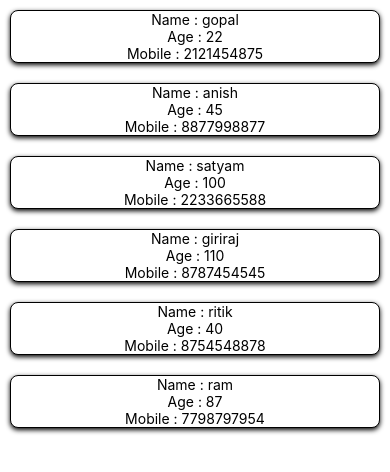
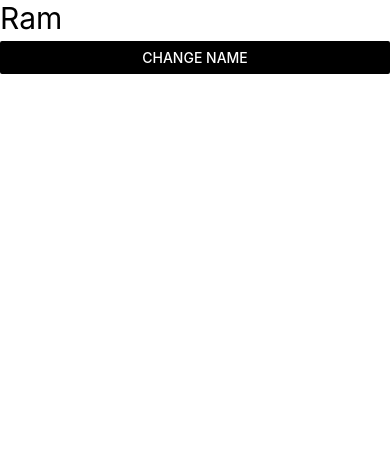
Before and after one commit to gopalkushwah/React-Native, a React Native app: screen / in a window 390 px wide. Shown: the top 472 px of the page. Built offline with nearby package versions, Linux system fonts and the light colour scheme.

Commit message:
States and useState Hook

```diff
--- a/App.tsx
+++ b/App.tsx
@@ -14,21 +14,9 @@ import User from "./components/User";
 
   return(
     <SafeAreaView>
-    <View style={{
-      height : '100%'
-    }}>
-      <View style={{
-      flex : 1,
-      // flexDirection: 'row',
-      }}>
-        <User name="gopal" age="22" mobile="2121454875"/>
-        <User name="anish" age="45" mobile="8877998877"/>
-        <User name="satyam" age="100" mobile="2233665588"/>
-        <User name="giriraj" age="110" mobile="8787454545"/>
-        <User name="ritik" age="40" mobile="8754548878"/>
-        <User name="ram" age="87" mobile="7798797954"/>
+      <View >
+        <User/>
       </View>
-    </View>
     </SafeAreaView>
   )
  }
--- a/components/Contacts.tsx
+++ b/components/Contacts.tsx
@@ -1,10 +1,10 @@
 import React from 'react'
 import { Text, View } from 'react-native'
 
-const Contacts = (props) => {
+const Contacts = () => {
   return (
     <View>
-        <Text>Mobile : {props.mobile}</Text>
+
     </View>
   )
 }
--- a/components/User.tsx
+++ b/components/User.tsx
@@ -1,30 +1,53 @@
-import React from 'react'
-import { Text, View } from 'react-native';
+import React, { useState } from 'react'
+import { Button, Text, View } from 'react-native';
 import Contacts from './Contacts';
+{/*
+     "state" refers to a fundamental concept that represents the data that a component can maintain and manage throughout its lifecycle.
+      A component's state is used to store and track information that can change over time and affect how the component renders and behaves.
+      State is one of the key factors that make React Native applications dynamic and responsive.
 
 
-const User = (props) => {
-  return (
-    <View style={{
-        // width : '50%',
-        margin : 10,
-        backgroundColor : 'white',
-        flex: 1, // Each grid item takes equal space
-        borderWidth: 1, // Optional border for visualization
-        borderColor: 'black', // Optional border color for visualization
-        // height : '10%',
-        alignItems : 'center',
-        shadowColor: 'black', // Shadow color
-        shadowOffset: { width: 0, height: 2 }, // Shadow offset (x, y)
-        shadowOpacity: 1, // Shadow opacity (0 to 1)
-        shadowRadius: 5, // Shadow radius
-        borderRadius : 8
-    }}>
-        <Text style={{color : 'black'}}>Name : {props.name}</Text>
-        <Text style={{color : 'black'}}>Age : {props.age}</Text>
-        <Contacts mobile={props.mobile}></Contacts>
-    </View>
-  )
+        Local Component State:
+                State is a local feature of a component.
+                Each component can have its own state, and it's not shared with other components.
+                This means that changes to the state of one component don't affect the state of another component.
+
+        Mutable:
+                State is mutable, which means you can update it within a component.
+                React Native provides a function called setState that allows you to update the state and trigger re-renders.
+
+        Reactive:
+                When the state of a component changes, React Native automatically re-renders the component to reflect the new state.
+                This is what allows for dynamic and interactive user interfaces.
+
+        Initialization:
+                You typically initialize state in a component's constructor or using a class property.
+                In functional components, you use the useState hook to manage state.
+
+        Use Cases:
+                State is commonly used to manage variables like user input, application data, component visibility, and other dynamic information.
+                For example, you can use state to handle form input, control the visibility of modals or pop-ups, or manage application data fetched from an API.
+*/}
+
+const User = () => {
+
+    const [name,setName] = useState("Ram");
+    const [btnColor,setBtnColor] = useState("black");
+    const handleName = () =>{
+        name === "Ram" ? setName("Satyam") : setName("Ram");
+        name === "Ram" ? setBtnColor("red") : setBtnColor("black");
+    }
+    return (
+        <View >
+            <Text
+            style={{
+                fontSize : 30,
+                marginBottom : 5
+            }}>
+                {name}</Text>
+            <Button title='Change Name' color={btnColor} onPress={handleName}></Button>
+        </View>
+    )
 }
 
 export default User;
```
